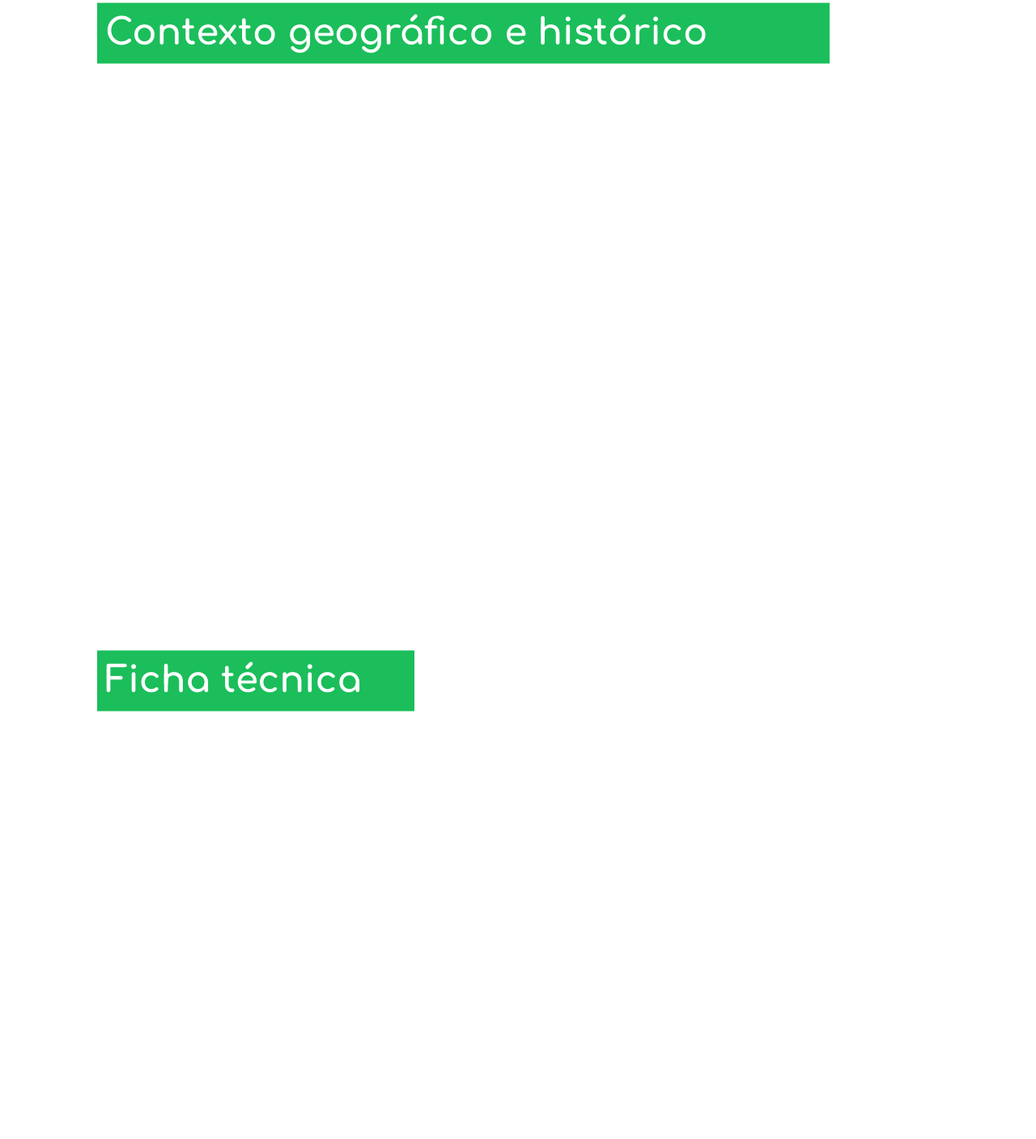
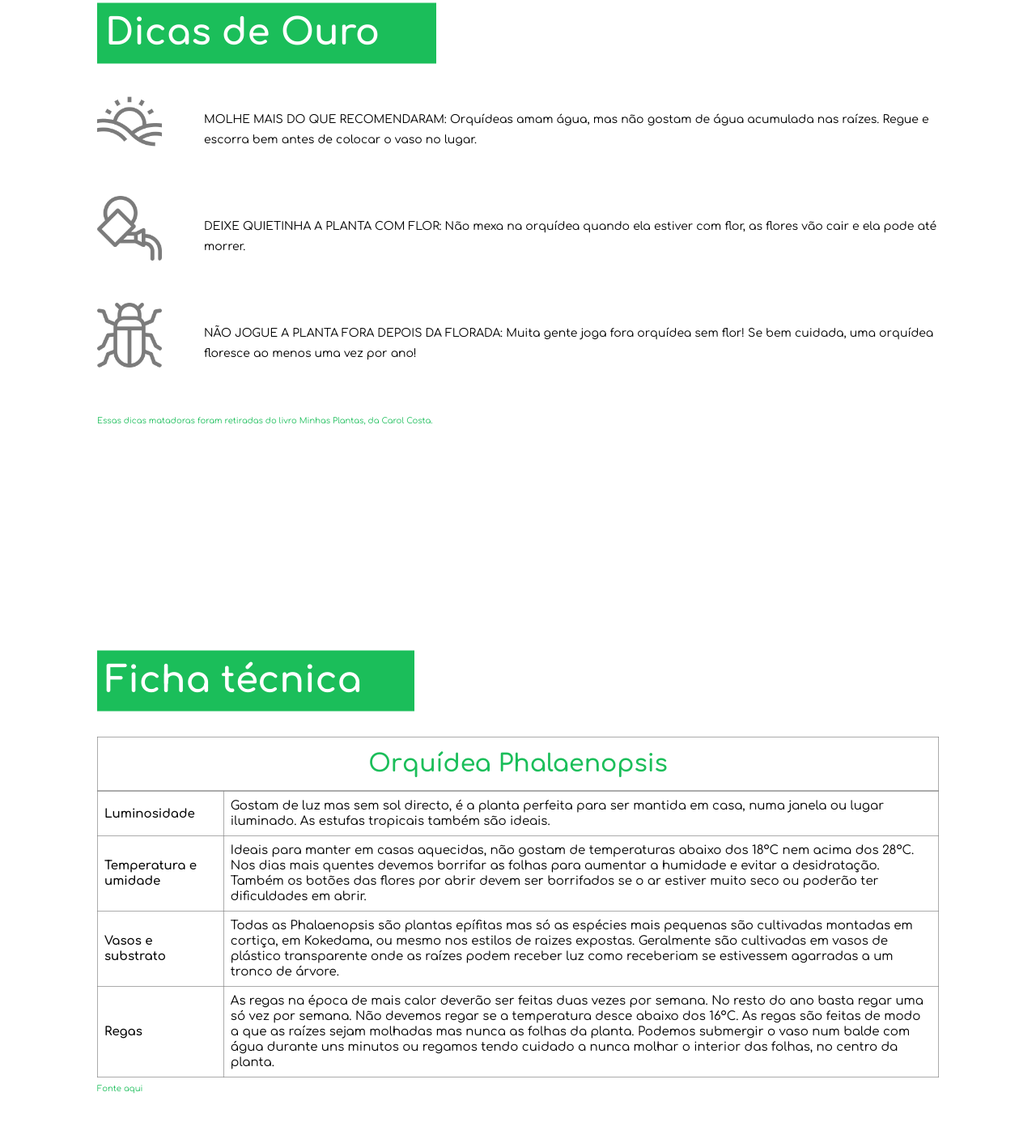
Before and after one commit to lauraadalmolin/green-thumb, a plain HTML site: page plant-detail.html in a window 1280 px wide. Shown: the part 893-2300 px from the top of the page at 81% size. Drawn offline with Linux system fonts and the light colour scheme.

Commit message:
feat: finalização do plant-detail.html

```diff
--- a/plant-detail.html
+++ b/plant-detail.html
@@ -24,17 +24,17 @@
   <nav class="nav sticky">
     <div class="nav__main">
       <img src="assets/leaf.png" alt="Green Thumb logo" class="nav__logo" id="logo" />
-      <span class="nav__logo-text">Green Thumb</span>
+      <a href="index.html" class="nav__logo-text">Green Thumb</a>
     </div>
     <ul class="nav__links">
       <li class="nav__item">
-        <a class="nav__link" href="#section--1">Dicas Gerais</a>
+        <a class="nav__link" href="index.html#section--1">Dicas Gerais</a>
       </li>
       <li class="nav__item">
-        <a class="nav__link" href="#section--2">Plantas</a>
+        <a class="nav__link" href="index.html#section--2">Plantas</a>
       </li>
       <li class="nav__item">
-        <a class="nav__link nav__highlight" href="#section--3">Sugira um conteúdo</a>
+        <a class="nav__link nav__highlight" href="form.html">Sugira um conteúdo</a>
       </li>
     </ul>
   </nav>
@@ -50,17 +50,67 @@
   <main>
     <section id="section--1" class="section">
       <h3 class="section-title">
-        Contexto geográfico e histórico
+        Dicas de Ouro
         <span class="section-title__decoration"></span>
       </h3>
+      <div class="tips-container">
+        <img src="assets/sunset.png" class="tip-image" />
+        <span class="tip-text">
+          MOLHE MAIS DO QUE RECOMENDARAM:
+          Orquídeas amam água, mas não gostam de água acumulada nas raízes.
+          Regue e escorra bem antes de colocar o vaso no lugar.
+        </span>
+        <img src="assets/watering-can.png" class="tip-image" />
+        <span class="tip-text">
+          DEIXE QUIETINHA A PLANTA COM FLOR:
+          Não mexa na orquídea quando ela estiver com flor, as flores vão cair e ela pode até morrer.
+        </span>
+        <img src="assets/beetle.png" class="tip-image">
+        <span class="tip-text">
+          NÃO JOGUE A PLANTA FORA DEPOIS DA FLORADA:
+          Muita gente joga fora orquídea sem flor! Se bem cuidada, uma orquídea floresce ao menos uma vez por ano!
+        </span>
+      </div>
 
+      <span style="padding-top: 32px;" class="reference">Essas dicas matadoras foram retiradas do livro Minhas Plantas, da Carol Costa.</span>
     </section>
     <section id="section--2" class="section">
       <h3 class="section-title">
         Ficha técnica
         <span class="section-title__decoration"></span>
       </h3>
-
+      <table class="table-title">
+        <thead>
+          <tr>
+            <td class="align-center">
+              Orquídea Phalaenopsis
+            </td>
+          </tr>
+        </thead>
+      </table>
+      <table class="table">
+        <tbody>
+          <tr>
+            <td class="row-label">Luminosidade</td>
+            <td>Gostam de luz mas sem sol directo, é a planta perfeita para ser mantida em casa, numa janela ou lugar iluminado. As estufas tropicais também são ideais.</td>
+          </tr>
+          <tr>
+            <td class="row-label">Temperatura e umidade</td>
+            <td>Ideais para manter em casas aquecidas, não gostam de temperaturas abaixo dos 18ºC nem acima dos 28ºC. Nos dias mais quentes devemos borrifar as folhas para aumentar a humidade e evitar a desidratação. Também os botões das flores por abrir devem ser borrifados se o ar estiver muito seco ou poderão ter dificuldades em abrir.</td>
+          </tr>
+          <tr>
+            <td class="row-label">Vasos e substrato</td>
+            <td>Todas as Phalaenopsis são plantas epífitas mas só as espécies mais pequenas são cultivadas montadas em cortiça, em Kokedama, ou mesmo nos estilos de raizes expostas.
+            Geralmente são cultivadas em vasos de plástico transparente onde as raízes podem receber luz como receberiam se estivessem agarradas a um tronco de árvore. </td>
+          </tr>
+          <tr>
+            <td class="row-label">Regas</td>
+            <td>As regas na época de mais calor deverão ser feitas duas vezes por semana. No resto do ano basta regar uma só vez por semana. Não devemos regar se a temperatura desce abaixo dos 16ºC. As regas são feitas de modo a que as raízes sejam molhadas mas nunca as folhas da planta.
+            Podemos submergir o vaso num balde com água durante uns minutos ou regamos tendo cuidado a nunca molhar o interior das folhas, no centro da planta.</td>
+          </tr>
+        </tbody>
+      </table>
+      <a target="_blank" href="https://luso-bonsai.com/post-publicacoes?id_cs_blog_post=105&rewrite=ficha-tecnica-phalaenopsis&category_parent=51" class="reference">Fonte aqui</a>
     </section>
     <section id="section--3" class="section">
       <h1 id="video-label">Você precisa assistir esse vídeo incrível da Carol Costa!</h1>
--- a/styles/plant-detail.css
+++ b/styles/plant-detail.css
@@ -12,7 +12,7 @@
 
 #video-label {
   color: white;
-  font-size: 4rem;
+  font-size: 3.5rem;
   padding: 0 0 4.5rem 0;
 }
 
@@ -20,3 +20,46 @@ iframe {
   width: 60vw;
   height: calc(60vw * 0.5625);
 }
+
+
+.table {
+  font-size: 1.5rem;
+  width: 100%;
+  border: 1px solid rgba(128, 128, 128, 0.664);
+  border-collapse: collapse;
+  line-height: 1.9rem;
+}
+
+.table-title {
+  width: 100%;
+  font-size: 3rem;
+  border-collapse: collapse;
+  color: var(--primary-green);
+  font-weight: 600;
+}
+
+td {
+  border: 1px solid rgba(128, 128, 128, 0.664);
+  border-collapse: collapse;
+  padding: 8px;
+}
+
+.row-label {
+  width: 15%;
+  font-weight: 600;
+}
+
+.align-center {
+  padding: 16px;
+  text-align: center;
+}
+
+.reference {
+  display: flex;
+  width: 100%;
+  align-content: flex-end;
+  margin-left: auto;
+  text-decoration: none;
+  color: var(--primary-green);
+  margin-top: 8px;
+}
```
